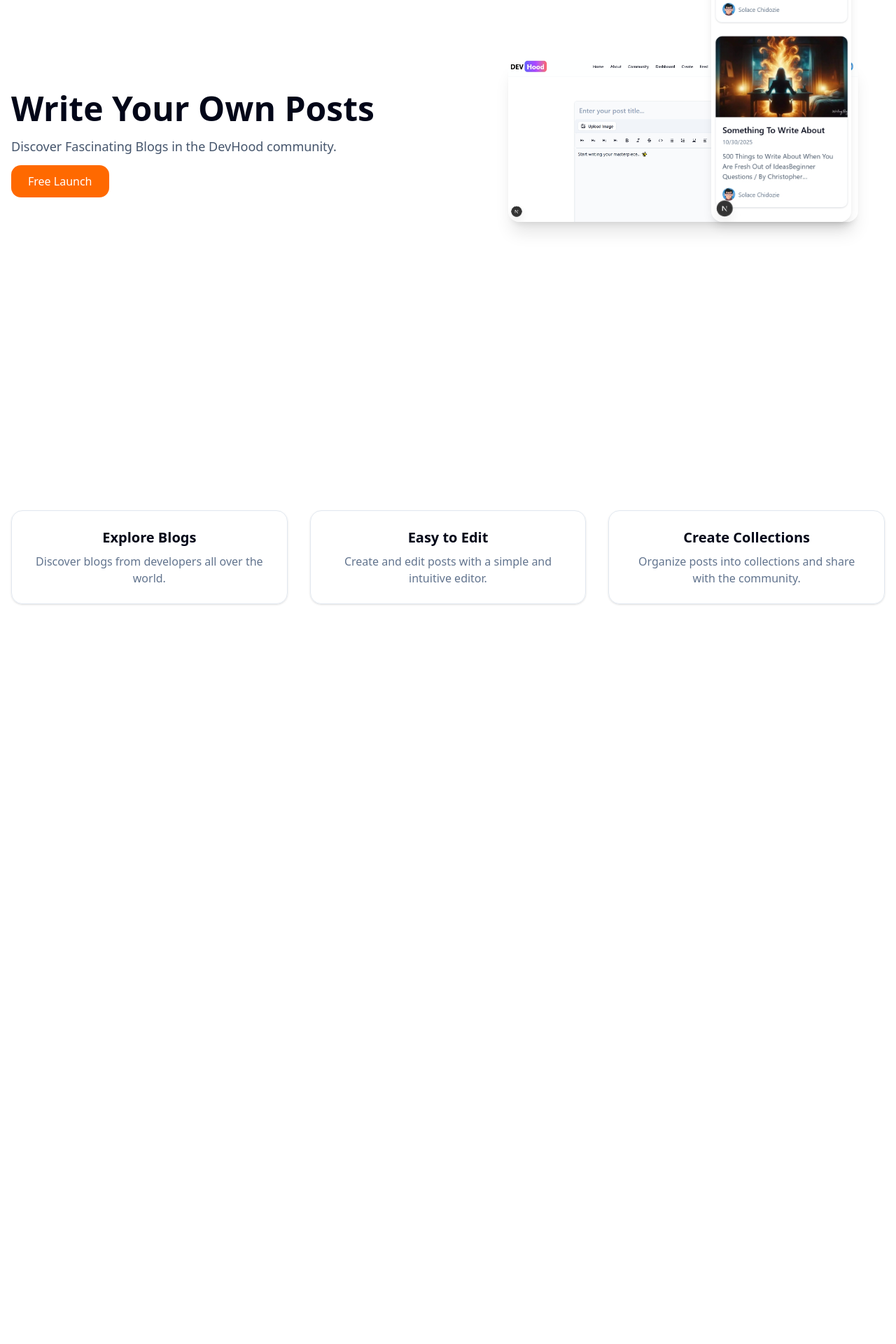
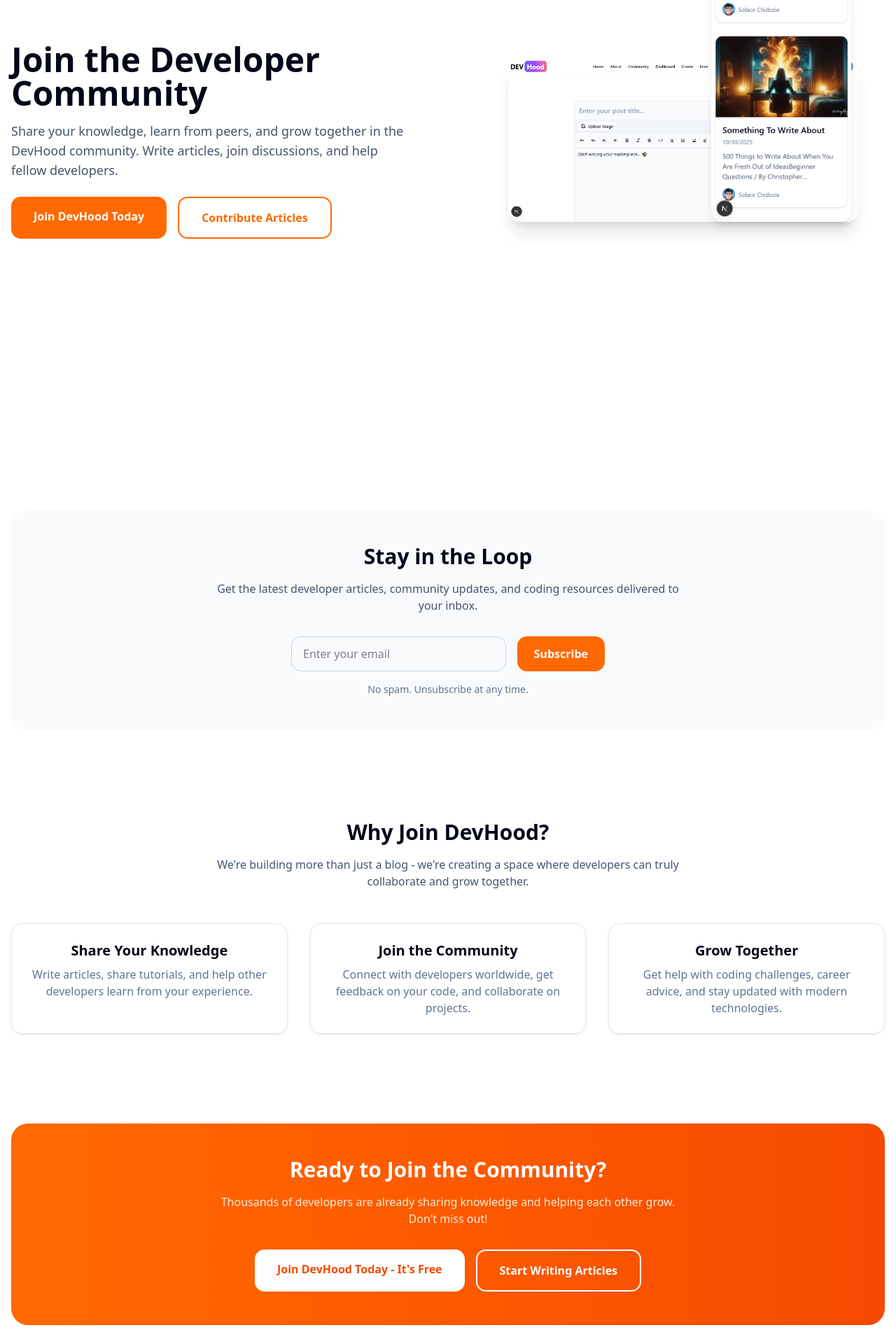
Before and after one commit to chlazie/dev-blog, a Next.js app: page / in a window 1280 px wide. Shown: the part 320-2240 px from the top of the page at 70% size. Before the commit the page ends 1231 px from the top, so only its background shows below. Built offline with nearby package versions, Linux system fonts and the light colour scheme; no server answers.

Commit message:
Development: Rebuilt the home section

```diff
--- a/src/app/page.tsx
+++ b/src/app/page.tsx
@@ -10,20 +10,28 @@
       <Header />
       <main className="max-w-7xl mx-auto px-4 py-12 space-y-32">
         {/* Hero Section */}
-        <section className="flex flex-col-reverse lg:flex-row items-center gap-12 lg:gap-24  h-screen">
+        <section className="flex flex-col-reverse lg:flex-row items-center gap-12 lg:gap-24 h-screen">
           <div className="lg:w-1/2 text-center lg:text-left">
             <h1 className="text-5xl font-extrabold mb-4">
-              Write Your Own Posts
+              Join the Developer Community
             </h1>
             <p className="text-lg text-slate-600 mb-6">
-              Discover Fascinating Blogs in the DevHood community.
+              Share your knowledge, learn from peers, and grow together in the DevHood community. Write articles, join discussions, and help fellow developers.
             </p>
+            <div className="flex flex-col sm:flex-row gap-4">
               <Link
-              href="/create"
-              className="bg-orange-500 text-white px-6 py-3 rounded-xl hover:bg-orange-600 transition"
+                href="/join"
+                className="bg-orange-500 text-white px-8 py-4 rounded-xl hover:bg-orange-600 transition font-semibold text-center"
               >
-              Free Launch
+                Join DevHood Today
               </Link>
+              <Link
+                href="/contribute"
+                className="border-2 border-orange-500 text-orange-500 px-8 py-4 rounded-xl hover:bg-orange-50 transition font-semibold text-center"
+              >
+                Contribute Articles
+              </Link>
+            </div>
           </div>
 
           <div className="lg:w-1/2 flex justify-center relative">
@@ -46,25 +54,75 @@
           </div>
         </section>
 
+        {/* Email Subscription Section */}
+        <section className="bg-slate-50 rounded-3xl p-12 text-center">
+          <h2 className="text-3xl font-bold mb-4">Stay in the Loop</h2>
+          <p className="text-slate-600 mb-8 max-w-2xl mx-auto">
+            Get the latest developer articles, community updates, and coding resources delivered to your inbox.
+          </p>
+          <div className="flex flex-col sm:flex-row gap-4 max-w-md mx-auto">
+            <input
+              type="email"
+              placeholder="Enter your email"
+              className="flex-1 px-4 py-3 rounded-xl border border-slate-300 focus:outline-none focus:ring-2 focus:ring-orange-500"
+            />
+            <button className="bg-orange-500 text-white px-6 py-3 rounded-xl hover:bg-orange-600 transition font-semibold">
+              Subscribe
+            </button>
+          </div>
+          <p className="text-sm text-slate-500 mt-4">
+            No spam. Unsubscribe at any time.
+          </p>
+        </section>
+
         {/* Features Section */}
-        <section className="grid sm:grid-cols-3 gap-8 text-center">
+        <section className="text-center">
+          <h2 className="text-3xl font-bold mb-4">Why Join DevHood?</h2>
+          <p className="text-slate-600 mb-12 max-w-2xl mx-auto">
+            We're building more than just a blog - we're creating a space where developers can truly collaborate and grow together.
+          </p>
+
+          <div className="grid sm:grid-cols-3 gap-8">
             <div className="p-6 border rounded-2xl shadow hover:shadow-lg transition">
-            <h3 className="text-xl font-semibold mb-2">Explore Blogs</h3>
+              <h3 className="text-xl font-semibold mb-2">Share Your Knowledge</h3>
               <p className="text-slate-500">
-              Discover blogs from developers all over the world.
+                Write articles, share tutorials, and help other developers learn from your experience.
               </p>
             </div>
             <div className="p-6 border rounded-2xl shadow hover:shadow-lg transition">
-            <h3 className="text-xl font-semibold mb-2">Easy to Edit</h3>
+              <h3 className="text-xl font-semibold mb-2">Join the Community</h3>
               <p className="text-slate-500">
-              Create and edit posts with a simple and intuitive editor.
+                Connect with developers worldwide, get feedback on your code, and collaborate on projects.
               </p>
             </div>
             <div className="p-6 border rounded-2xl shadow hover:shadow-lg transition">
-            <h3 className="text-xl font-semibold mb-2">Create Collections</h3>
+              <h3 className="text-xl font-semibold mb-2">Grow Together</h3>
               <p className="text-slate-500">
-              Organize posts into collections and share with the community.
+                Get help with coding challenges, career advice, and stay updated with modern technologies.
               </p>
+            </div>
+          </div>
+        </section>
+
+        {/* Final CTA Section */}
+        <section className="text-center bg-gradient-to-r from-orange-500 to-orange-600 rounded-3xl p-12 text-white">
+          <h2 className="text-3xl font-bold mb-4">Ready to Join the Community?</h2>
+          <p className="text-orange-100 mb-8 max-w-2xl mx-auto">
+            Thousands of developers are already sharing knowledge and helping each other grow. Don't miss out!
+          </p>
+          <div className="flex flex-col sm:flex-row gap-4 justify-center">
+            <Link
+              href="/join"
+              className="bg-white text-orange-600 px-8 py-4 rounded-xl hover:bg-orange-50 transition font-semibold"
+            >
+              Join DevHood Today - It's Free
+            </Link>
+            <Link
+              href="/contribute"
+              className="border-2 border-white text-white px-8 py-4 rounded-xl hover:bg-white hover:text-orange-600 transition font-semibold"
+            >
+              Start Writing Articles
+            </Link>
           </div>
         </section>
 
```
Lines whose indentation alone changed are shown as unchanged.
